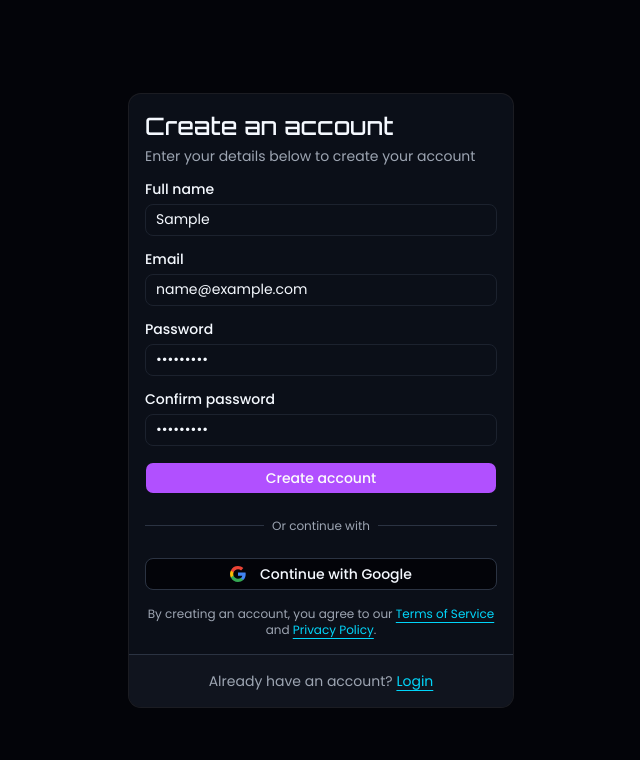
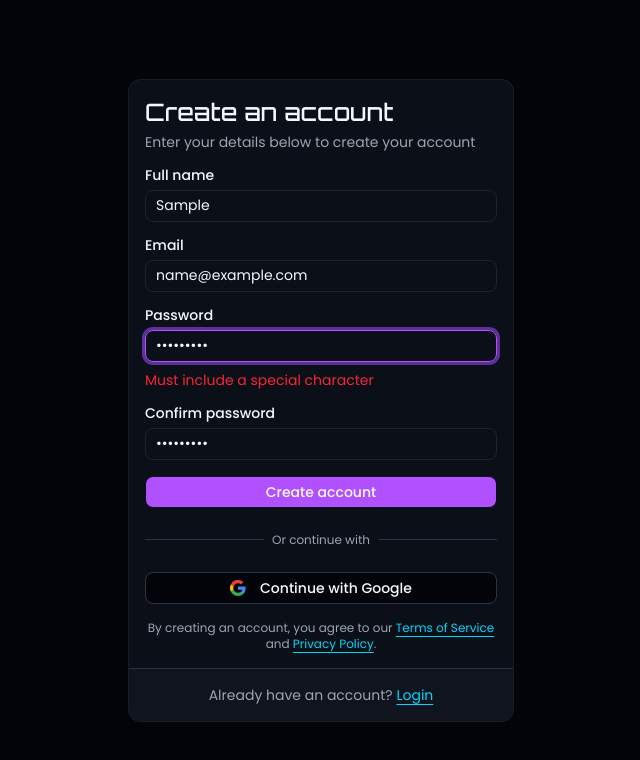
Before and after one commit to tamindotin/e-commerce, a React (Vite) app in the folder client/: page /register in a window 1280 px wide. Both pictures are taken after typing "Sample", "name@example.com", "Sample123", "Sample123" into the empty fields and a click on the button "Create account". Shown: the top 760 px of the page, without its empty margins (319-959 px from the left). Built offline with nearby package versions, Linux system fonts and the light colour scheme.

Commit message:
feat(auth/pages): implement registration form with validation and email navigation

```diff
--- a/client/src/pages/Register.jsx
+++ b/client/src/pages/Register.jsx
@@ -1,4 +1,7 @@
-import { Link } from "react-router";
+import { Link, useNavigate } from "react-router";
+import { useForm } from "react-hook-form";
+import { zodResolver } from "@hookform/resolvers/zod";
+import toast from "react-hot-toast";
 
 import { Button } from "@/components/ui/button";
 import { Input } from "@/components/ui/input";
@@ -11,8 +14,32 @@ import {
   CardHeader,
   CardTitle,
 } from "@/components/ui/card";
+import { registerSchema } from "@/validators/authValidator";
+import { registerUser } from "@/api/authApi";
+import useAuthStore from "@/store/authStore";
 
 export default function Register() {
+  const {
+    register,
+    handleSubmit,
+    formState: { errors, isSubmitting },
+  } = useForm({ resolver: zodResolver(registerSchema) });
+
+  const navigate = useNavigate();
+
+  const onSubmit = async (data) => {
+    try {
+      const response = await registerUser(data);
+
+      useAuthStore.getState().setEmail(data.email);
+
+      toast.success(response.data.message);
+      navigate("/verify-email");
+    } catch (err) {
+      toast.error(err.response.data.message || "Something went wrong");
+    }
+  };
+
   return (
     <div className="min-h-screen flex items-center justify-center bg-background px-4">
       <Card className="w-full max-w-sm bg-card border-border">
@@ -24,33 +51,71 @@ export default function Register() {
             Enter your details below to create your account
           </CardDescription>
         </CardHeader>
-
+        <form onSubmit={handleSubmit(onSubmit)}>
           <CardContent className="space-y-4">
             <div className="space-y-2">
               <Label htmlFor="name">Full name</Label>
-            <Input id="name" type="text" placeholder="John Doe" />
+              <Input
+                {...register("name")}
+                id="name"
+                type="text"
+                placeholder="John Doe"
+              />
+              {errors.name && (
+                <p className="text-sm text-destructive">
+                  {errors.name.message}
+                </p>
+              )}
             </div>
 
             <div className="space-y-2">
               <Label htmlFor="email">Email</Label>
-            <Input id="email" type="email" placeholder="name@company.com" />
+              <Input
+                {...register("email")}
+                id="email"
+                type="email"
+                placeholder="name@company.com"
+              />
+              {errors.email && (
+                <p className="text-sm text-destructive">
+                  {errors.email.message}
+                </p>
+              )}
             </div>
 
             <div className="space-y-2">
               <Label htmlFor="password">Password</Label>
-            <Input id="password" type="password" placeholder="••••••••" />
+              <Input
+                {...register("password")}
+                id="password"
+                type="password"
+                placeholder="••••••••"
+              />
+              {errors.password && (
+                <p className="text-sm text-destructive">
+                  {errors.password.message}
+                </p>
+              )}
             </div>
 
             <div className="space-y-2">
               <Label htmlFor="confirmPassword">Confirm password</Label>
               <Input
+                {...register("confirmPassword")}
                 id="confirmPassword"
                 type="password"
                 placeholder="••••••••"
               />
+              {errors.confirmPassword && (
+                <p className="text-sm text-destructive">
+                  {errors.confirmPassword.message}
+                </p>
+              )}
             </div>
 
-          <Button className="w-full">Create account</Button>
+            <Button type="submit" className="w-full" disabled={isSubmitting}>
+              Create account
+            </Button>
 
             <div className="relative py-2">
               <div className="absolute inset-0 flex items-center">
@@ -97,7 +162,7 @@ export default function Register() {
               .
             </p>
           </CardContent>
-
+        </form>
         <CardFooter className="justify-center border-t border-border pt-4">
           <p className="text-sm text-muted-foreground">
             Already have an account?{" "}
```
Lines whose indentation alone changed are shown as unchanged.
